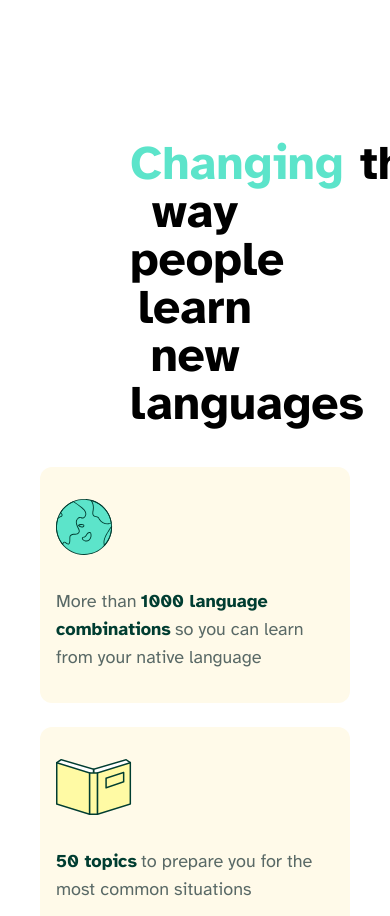
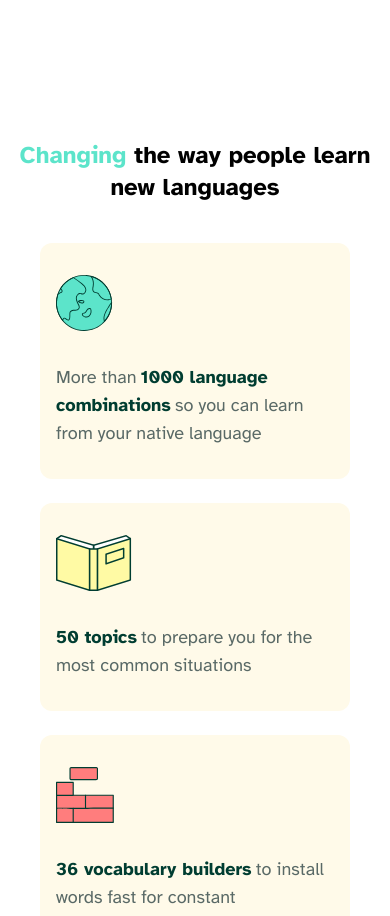
Before and after one commit to Leo-Cata/Dialect-Project, a React (Vite) app: page / in a window 390 px wide. Shown: the part 2680-3596 px from the top of the page. Built offline with nearby package versions, Linux system fonts and the light colour scheme.

Commit message:
cards.jsx responsive

```diff
--- a/src/components/Cards.jsx
+++ b/src/components/Cards.jsx
@@ -10,8 +10,8 @@ import {
 const Cards = () => {
   return (
     <div className="flex flex-col">
-      <div className="text-5xl space-x-4 w-1/3 text-center self-center font-bold">
-        <span className="text-mainCyan">Changing</span>
+      <div className="text-2xl xl:text-5xl w-11/12 lg:w-1/3 text-center self-center font-bold">
+        <span className="text-mainCyan">Changing</span>{' '}
         <span>the way people learn new languages</span>
       </div>
       {/* cards */}
```
